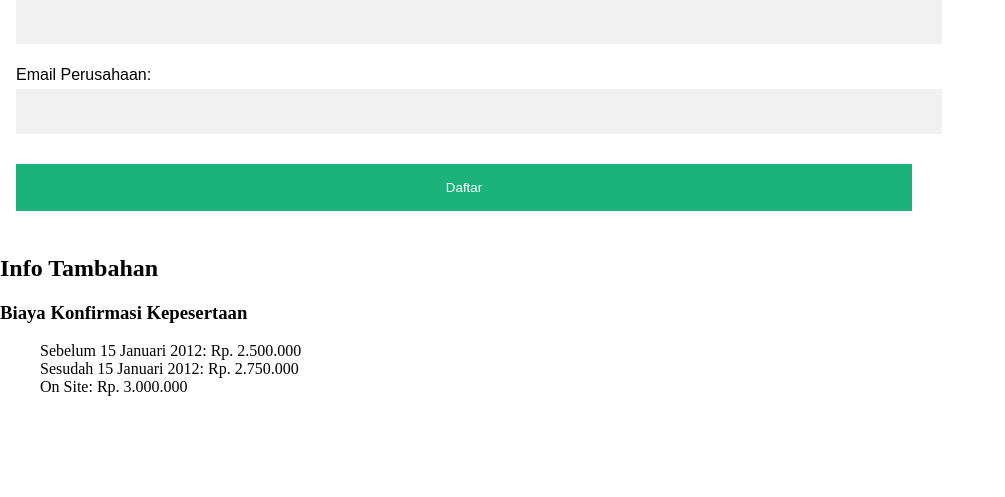
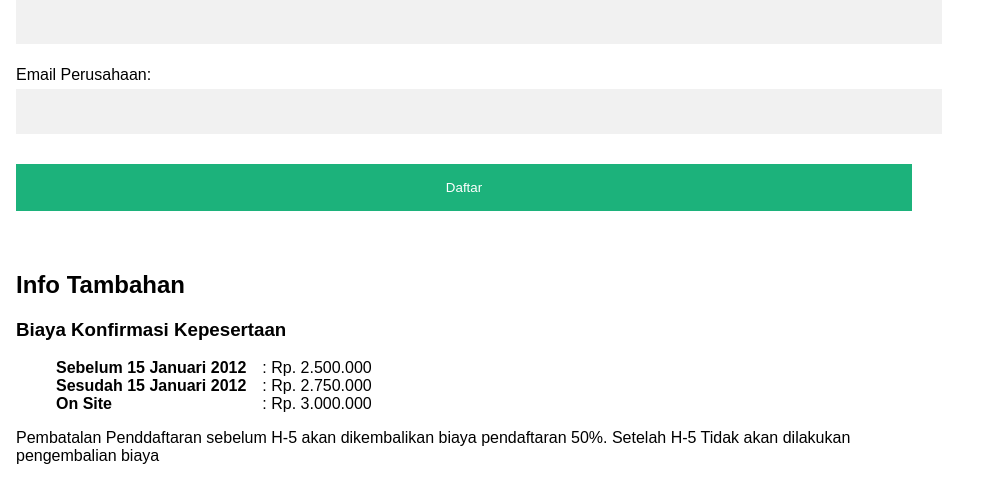
Before and after one commit to DrunkDemoman/DrunkDemoman.github.io, a PHP site: page / in a window 1280 px wide. Shown: the part 1168-1665 px from the top of the page, without its empty margins (0-1005 px from the left). Before the commit the page ends 1564 px from the top, so only its background shows below. Run offline with PHP 8.4, Linux system fonts and the light colour scheme.

Commit message:
updated html and css

```diff
--- a/Kuis1/index.html
+++ b/Kuis1/index.html
@@ -136,13 +136,15 @@
         <h3>Biaya Konfirmasi Kepesertaan</h3>
         <ul>
 
-        <li>Sebelum 15 Januari 2012: Rp. 2.500.000</li>
-        <li>Sesudah 15 Januari 2012: Rp. 2.750.000</li>
-        <li>On Site: Rp. 3.000.000</li>
+        <li><b>Sebelum 15 Januari 2012</b>: Rp. 2.500.000</li>
+        <li><b>Sesudah 15 Januari 2012</b>: Rp. 2.750.000</li>
+        <li><b>On Site</b>: Rp. 3.000.000</li>
 
         </ul>
 
     </div>
+
+    <p>Pembatalan Penddaftaran sebelum H-5 akan dikembalikan biaya pendaftaran 50%. Setelah H-5 Tidak akan dilakukan pengembalian biaya</p>
 
 </div>
 </body>
--- a/Kuis1/style.css
+++ b/Kuis1/style.css
@@ -35,6 +35,14 @@
   opacity: 0.9;
 }
 
+.additionalInfo{
+    font-family: Arial, Helvetica, sans-serif;
+    padding: 16px;
+
+    width: 70%;
+    align-items: center;
+}
+
 ul{
     list-style: none;
     display: table;
```
